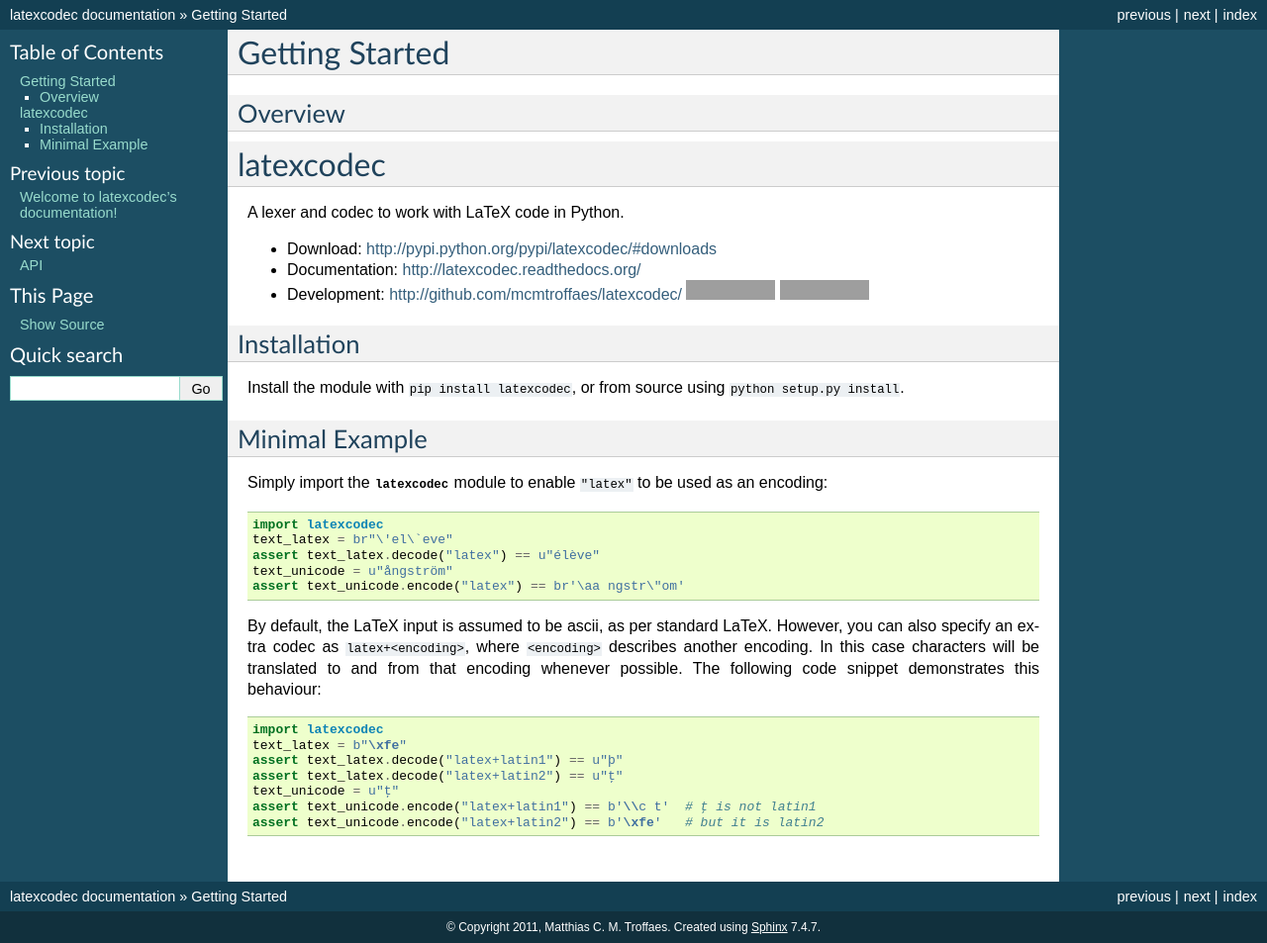
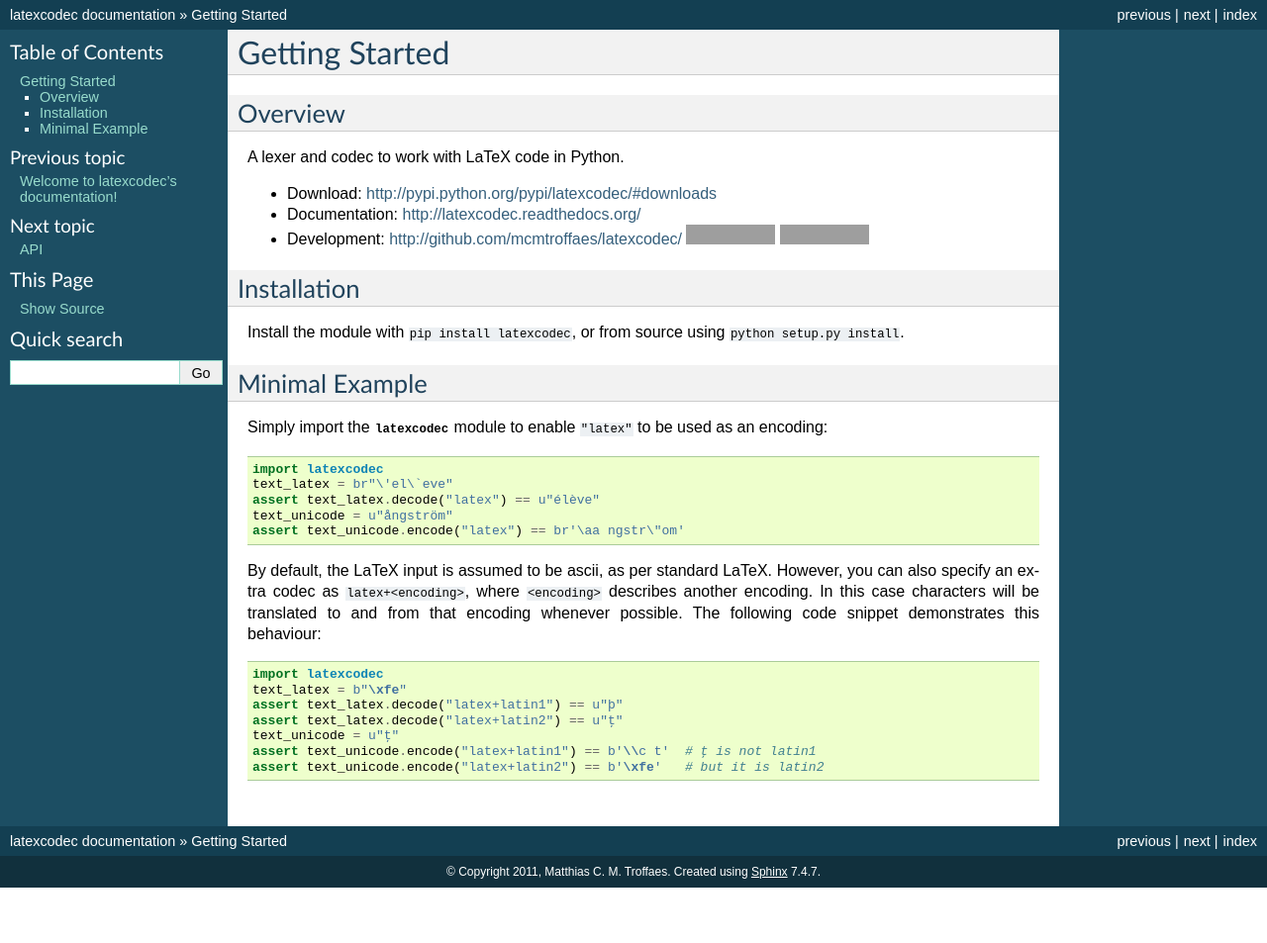
Before and after one commit to mcmtroffaes/latexcodec, a Sphinx documentation site: the page built from doc/quickstart.rst, in a window 1280 px wide. Shown: the whole page at 99% size. Built offline with Sphinx 7.4.7, drawn with Linux system fonts in a browser that asks for light colours; formulas are drawn with MathJax 3; after the commit the page ends 900 px from its top, so only the background shows below that; part of the change alters nothing that is shown; grey boxes are pictures that could not be loaded.

```diff
--- a/doc/quickstart.rst
+++ b/doc/quickstart.rst
@@ -5,6 +5,7 @@ Overview
 --------
 
 .. include:: ../README.rst
+   :start-line: 3
 
 Installation
 ------------
```
